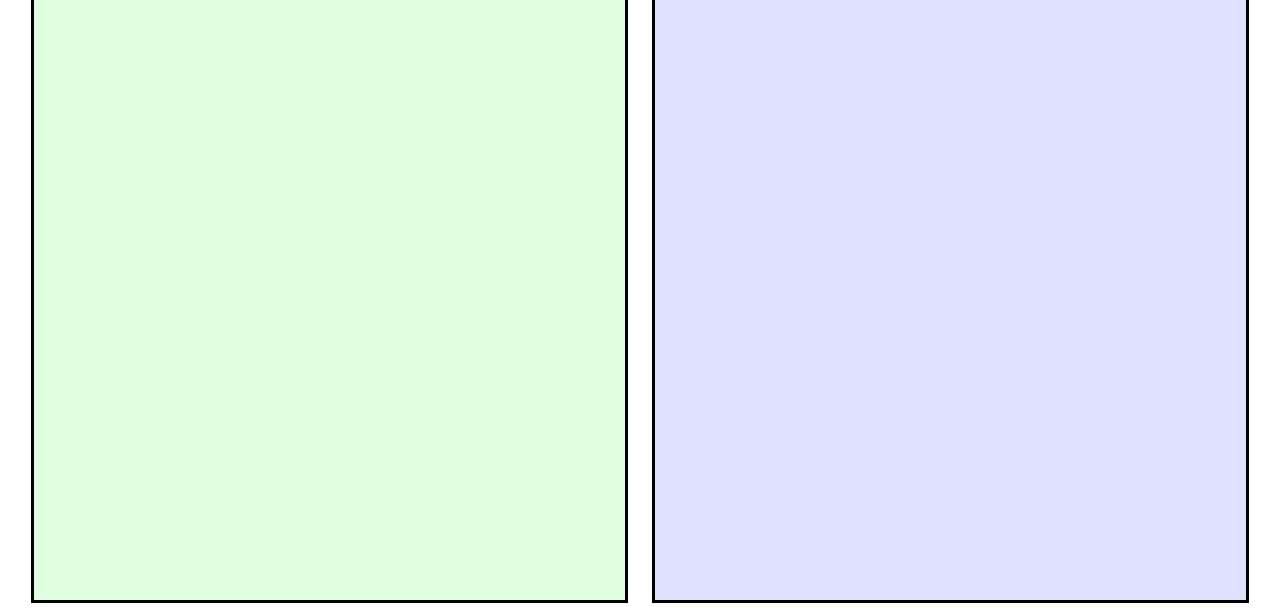
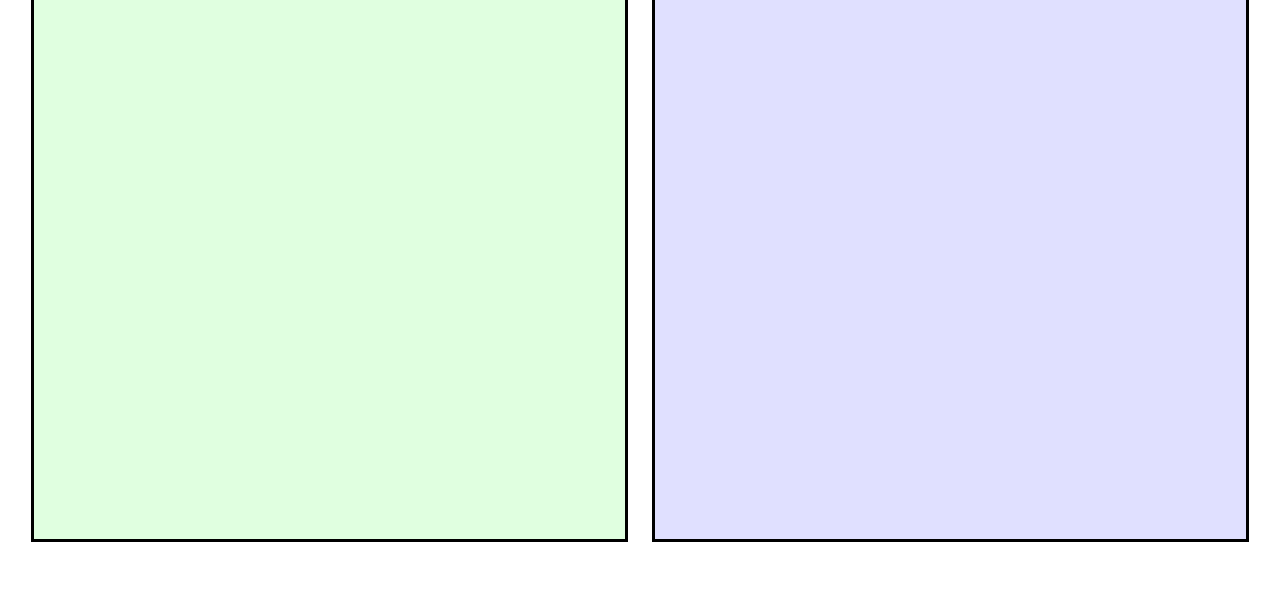
Before and after one commit to feaven-berhe/Examples, a plain HTML site: page twoboxesnomap.html in a window 1280 px wide. Shown: the part 260-868 px from the top of the page. After the commit the page ends 805 px from the top, so only its background shows below. Drawn offline with nearby package versions, Linux system fonts and the light colour scheme.

Commit message:
fits screen

```diff
--- a/twoboxesnomap.html
+++ b/twoboxesnomap.html
@@ -48,7 +48,7 @@ console.log("displaying RightMap");
   }
   #outermostDiv{
     margin: 10px;
-    height: 95%
+    height: 87%
   }
   #leftDiv{
     border-style: solid;
```
